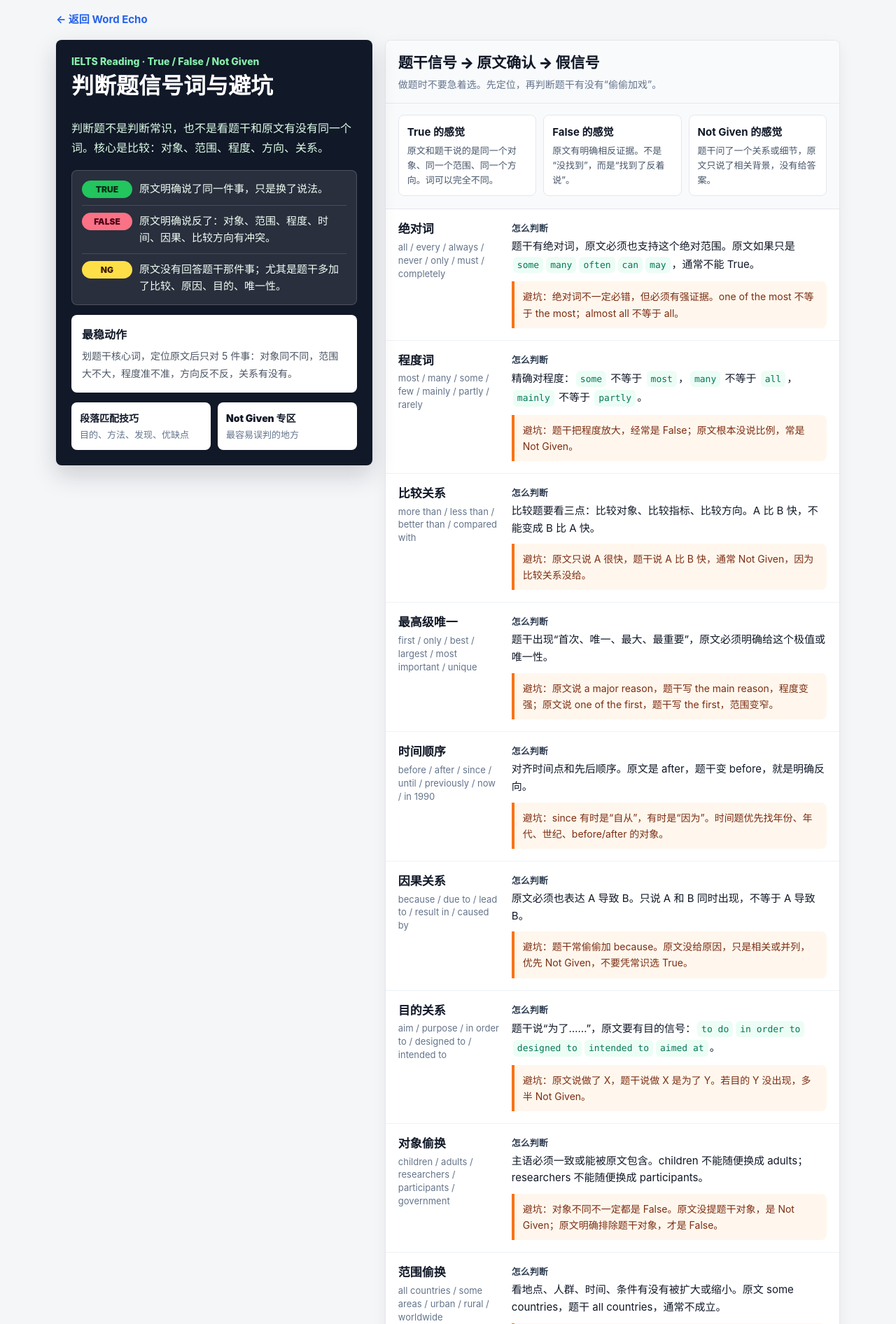
After one commit to qx-zhangzhi/word_echo, a Django app: page /reading/tfng/ in a window 1280 px wide. The commit adds this page. Shown: the top 1892 px of the page at 70% size. Run offline with Django 5.2, Linux system fonts and the light colour scheme.

Commit message:
Add IELTS reading TFNG guide

```diff
--- a/apps/dashboard/urls.py
+++ b/apps/dashboard/urls.py
@@ -4,4 +4,5 @@ from . import views
 urlpatterns = [
     path("", views.home, name="home"),
     path("reading/signals/", views.reading_signals, name="reading_signals"),
+    path("reading/tfng/", views.reading_tfng, name="reading_tfng"),
 ]
--- a/apps/dashboard/views.py
+++ b/apps/dashboard/views.py
@@ -34,3 +34,7 @@ def home(request):
 
 def reading_signals(request):
     return render(request, "dashboard/reading_signals.html")
+
+
+def reading_tfng(request):
+    return render(request, "dashboard/reading_tfng.html")
--- /dev/null
+++ b/templates/dashboard/reading_tfng.html
@@ -0,0 +1,588 @@
+{% extends "base.html" %}
+
+{% block title %}雅思阅读判断题技巧{% endblock %}
+
+{% block extra_css %}
+    .mobile-container {
+        max-width: 1120px;
+    }
+
+    .tfng-shell {
+        display: grid;
+        grid-template-columns: minmax(0, 0.82fr) minmax(0, 1.18fr);
+        gap: 18px;
+        align-items: start;
+    }
+
+    .tfng-hero {
+        position: sticky;
+        top: 12px;
+        background: #111827;
+        color: #ffffff;
+        border-radius: 8px;
+        padding: 22px;
+        box-shadow: 0 14px 34px rgba(17, 24, 39, 0.18);
+    }
+
+    .tfng-kicker {
+        color: #86efac;
+        font-size: 14px;
+        font-weight: 800;
+    }
+
+    .tfng-title {
+        margin-top: 8px;
+        font-size: 32px;
+        line-height: 1.2;
+        font-weight: 900;
+    }
+
+    .tfng-summary {
+        margin-top: 12px;
+        color: #dcfce7;
+        font-size: 16px;
+        line-height: 1.75;
+    }
+
+    .decision-box {
+        margin-top: 18px;
+        background: rgba(255, 255, 255, 0.1);
+        border: 1px solid rgba(255, 255, 255, 0.16);
+        border-radius: 8px;
+        padding: 14px;
+    }
+
+    .decision-row {
+        display: grid;
+        grid-template-columns: 72px minmax(0, 1fr);
+        gap: 10px;
+        align-items: start;
+        color: #f0fdf4;
+        font-size: 15px;
+        line-height: 1.6;
+    }
+
+    .decision-row + .decision-row {
+        margin-top: 10px;
+        padding-top: 10px;
+        border-top: 1px solid rgba(255, 255, 255, 0.14);
+    }
+
+    .answer-tag {
+        display: inline-flex;
+        justify-content: center;
+        border-radius: 999px;
+        padding: 3px 8px;
+        background: #22c55e;
+        color: #052e16;
+        font-size: 12px;
+        font-weight: 900;
+    }
+
+    .answer-tag.false {
+        background: #fb7185;
+        color: #4c0519;
+    }
+
+    .answer-tag.ng {
+        background: #fde047;
+        color: #422006;
+    }
+
+    .rule-card {
+        margin-top: 14px;
+        background: #ffffff;
+        color: #111827;
+        border-radius: 8px;
+        padding: 15px;
+    }
+
+    .rule-title {
+        font-size: 16px;
+        font-weight: 900;
+    }
+
+    .rule-text {
+        margin-top: 8px;
+        color: #4b5563;
+        font-size: 14px;
+        line-height: 1.75;
+    }
+
+    .quick-links {
+        display: grid;
+        grid-template-columns: 1fr 1fr;
+        gap: 10px;
+        margin-top: 14px;
+    }
+
+    .quick-link {
+        display: block;
+        background: #ffffff;
+        color: #111827;
+        border-radius: 8px;
+        padding: 12px;
+        font-size: 14px;
+        font-weight: 900;
+    }
+
+    .quick-link span {
+        display: block;
+        margin-top: 5px;
+        color: #64748b;
+        font-size: 13px;
+        font-weight: 500;
+        line-height: 1.45;
+    }
+
+    .tfng-panel {
+        background: #ffffff;
+        border: 1px solid #e5e7eb;
+        border-radius: 8px;
+        overflow: hidden;
+        box-shadow: 0 8px 22px rgba(15, 23, 42, 0.06);
+    }
+
+    .panel-head {
+        padding: 18px 18px 14px;
+        border-bottom: 1px solid #e5e7eb;
+        background: #f8fafc;
+    }
+
+    .panel-title {
+        font-size: 21px;
+        line-height: 1.35;
+        font-weight: 900;
+    }
+
+    .panel-subtitle {
+        margin-top: 6px;
+        color: #64748b;
+        font-size: 14px;
+        line-height: 1.6;
+    }
+
+    .tfng-list {
+        display: grid;
+    }
+
+    .tfng-item {
+        display: grid;
+        grid-template-columns: 146px minmax(0, 1fr);
+        gap: 16px;
+        padding: 17px 18px;
+        border-bottom: 1px solid #eef2f7;
+    }
+
+    .tfng-item:last-child {
+        border-bottom: none;
+    }
+
+    .item-cn {
+        font-size: 17px;
+        font-weight: 900;
+        line-height: 1.4;
+    }
+
+    .item-en {
+        margin-top: 4px;
+        color: #64748b;
+        font-size: 13px;
+        line-height: 1.45;
+        overflow-wrap: anywhere;
+    }
+
+    .tfng-label {
+        color: #334155;
+        font-size: 13px;
+        font-weight: 900;
+    }
+
+    .tfng-text {
+        margin-top: 5px;
+        color: #111827;
+        font-size: 15px;
+        line-height: 1.65;
+    }
+
+    .tfng-text code {
+        display: inline-block;
+        margin: 2px 2px;
+        padding: 2px 6px;
+        border-radius: 6px;
+        background: #ecfdf5;
+        color: #047857;
+        font-family: ui-monospace, SFMono-Regular, Menlo, Consolas, monospace;
+        font-size: 13px;
+        line-height: 1.5;
+    }
+
+    .avoid {
+        margin-top: 10px;
+        padding: 10px 12px;
+        border-left: 4px solid #f97316;
+        background: #fff7ed;
+        border-radius: 0 8px 8px 0;
+        color: #7c2d12;
+        font-size: 14px;
+        line-height: 1.65;
+    }
+
+    .truth-table {
+        display: grid;
+        grid-template-columns: repeat(3, minmax(0, 1fr));
+        gap: 10px;
+        padding: 16px 18px 18px;
+        background: #f8fafc;
+        border-bottom: 1px solid #e5e7eb;
+    }
+
+    .truth-card {
+        background: #ffffff;
+        border: 1px solid #e5e7eb;
+        border-radius: 8px;
+        padding: 12px;
+    }
+
+    .truth-card strong {
+        display: block;
+        margin-bottom: 6px;
+        font-size: 15px;
+    }
+
+    .truth-card span {
+        color: #475569;
+        font-size: 13px;
+        line-height: 1.55;
+    }
+
+    .back-row {
+        margin-bottom: 12px;
+    }
+
+    @media (max-width: 860px) {
+        .tfng-shell {
+            grid-template-columns: 1fr;
+        }
+
+        .tfng-hero {
+            position: static;
+        }
+    }
+
+    @media (max-width: 640px) {
+        .page {
+            padding: 12px 10px 24px;
+        }
+
+        .tfng-title {
+            font-size: 27px;
+        }
+
+        .tfng-item {
+            grid-template-columns: 1fr;
+            gap: 10px;
+            padding: 16px;
+        }
+
+        .truth-table,
+        .quick-links {
+            grid-template-columns: 1fr;
+        }
+    }
+{% endblock %}
+
+{% block content %}
+<div class="back-row">
+    <a class="back-link" href="/">← 返回 Word Echo</a>
+</div>
+
+<div class="tfng-shell">
+    <aside class="tfng-hero">
+        <div class="tfng-kicker">IELTS Reading · True / False / Not Given</div>
+        <h1 class="tfng-title">判断题信号词与避坑</h1>
+        <div class="tfng-summary">
+            判断题不是判断常识，也不是看题干和原文有没有同一个词。核心是比较：对象、范围、程度、方向、关系。
+        </div>
+
+        <div class="decision-box">
+            <div class="decision-row">
+                <span class="answer-tag">TRUE</span>
+                <span>原文明确说了同一件事，只是换了说法。</span>
+            </div>
+            <div class="decision-row">
+                <span class="answer-tag false">FALSE</span>
+                <span>原文明确说反了：对象、范围、程度、时间、因果、比较方向有冲突。</span>
+            </div>
+            <div class="decision-row">
+                <span class="answer-tag ng">NG</span>
+                <span>原文没有回答题干那件事；尤其是题干多加了比较、原因、目的、唯一性。</span>
+            </div>
+        </div>
+
+        <div class="rule-card">
+            <div class="rule-title">最稳动作</div>
+            <div class="rule-text">
+                划题干核心词，定位原文后只对 5 件事：对象同不同，范围大不大，程度准不准，方向反不反，关系有没有。
+            </div>
+        </div>
+
+        <div class="quick-links">
+            <a class="quick-link" href="/reading/signals/">段落匹配技巧<span>目的、方法、发现、优缺点</span></a>
+            <a class="quick-link" href="#ng">Not Given 专区<span>最容易误判的地方</span></a>
+        </div>
+    </aside>
+
+    <main class="tfng-panel">
+        <div class="panel-head">
+            <div class="panel-title">题干信号 → 原文确认 → 假信号</div>
+            <div class="panel-subtitle">做题时不要急着选。先定位，再判断题干有没有“偷偷加戏”。</div>
+        </div>
+
+        <div class="truth-table">
+            <div class="truth-card">
+                <strong>True 的感觉</strong>
+                <span>原文和题干说的是同一个对象、同一个范围、同一个方向。词可以完全不同。</span>
+            </div>
+            <div class="truth-card">
+                <strong>False 的感觉</strong>
+                <span>原文有明确相反证据。不是“没找到”，而是“找到了反着说”。</span>
+            </div>
+            <div class="truth-card" id="ng">
+                <strong>Not Given 的感觉</strong>
+                <span>题干问了一个关系或细节，原文只说了相关背景，没有给答案。</span>
+            </div>
+        </div>
+
+        <div class="tfng-list">
+            <section class="tfng-item">
+                <div>
+                    <div class="item-cn">绝对词</div>
+                    <div class="item-en">all / every / always / never / only / must / completely</div>
+                </div>
+                <div>
+                    <div class="tfng-label">怎么判断</div>
+                    <div class="tfng-text">题干有绝对词，原文必须也支持这个绝对范围。原文如果只是 <code>some</code><code>many</code><code>often</code><code>can</code><code>may</code>，通常不能 True。</div>
+                    <div class="avoid">避坑：绝对词不一定必错，但必须有强证据。one of the most 不等于 the most；almost all 不等于 all。</div>
+                </div>
+            </section>
+
+            <section class="tfng-item">
+                <div>
+                    <div class="item-cn">程度词</div>
+                    <div class="item-en">most / many / some / few / mainly / partly / rarely</div>
+                </div>
+                <div>
+                    <div class="tfng-label">怎么判断</div>
+                    <div class="tfng-text">精确对程度：<code>some</code> 不等于 <code>most</code>，<code>many</code> 不等于 <code>all</code>，<code>mainly</code> 不等于 <code>partly</code>。</div>
+                    <div class="avoid">避坑：题干把程度放大，经常是 False；原文根本没说比例，常是 Not Given。</div>
+                </div>
+            </section>
+
+            <section class="tfng-item">
+                <div>
+                    <div class="item-cn">比较关系</div>
+                    <div class="item-en">more than / less than / better than / compared with</div>
+                </div>
+                <div>
+                    <div class="tfng-label">怎么判断</div>
+                    <div class="tfng-text">比较题要看三点：比较对象、比较指标、比较方向。A 比 B 快，不能变成 B 比 A 快。</div>
+                    <div class="avoid">避坑：原文只说 A 很快，题干说 A 比 B 快，通常 Not Given，因为比较关系没给。</div>
+                </div>
+            </section>
+
+            <section class="tfng-item">
+                <div>
+                    <div class="item-cn">最高级唯一</div>
+                    <div class="item-en">first / only / best / largest / most important / unique</div>
+                </div>
+                <div>
+                    <div class="tfng-label">怎么判断</div>
+                    <div class="tfng-text">题干出现“首次、唯一、最大、最重要”，原文必须明确给这个极值或唯一性。</div>
+                    <div class="avoid">避坑：原文说 a major reason，题干写 the main reason，程度变强；原文说 one of the first，题干写 the first，范围变窄。</div>
+                </div>
+            </section>
+
+            <section class="tfng-item">
+                <div>
+                    <div class="item-cn">时间顺序</div>
+                    <div class="item-en">before / after / since / until / previously / now / in 1990</div>
+                </div>
+                <div>
+                    <div class="tfng-label">怎么判断</div>
+                    <div class="tfng-text">对齐时间点和先后顺序。原文是 after，题干变 before，就是明确反向。</div>
+                    <div class="avoid">避坑：since 有时是“自从”，有时是“因为”。时间题优先找年份、年代、世纪、before/after 的对象。</div>
+                </div>
+            </section>
+
+            <section class="tfng-item">
+                <div>
+                    <div class="item-cn">因果关系</div>
+                    <div class="item-en">because / due to / lead to / result in / caused by</div>
+                </div>
+                <div>
+                    <div class="tfng-label">怎么判断</div>
+                    <div class="tfng-text">原文必须也表达 A 导致 B。只说 A 和 B 同时出现，不等于 A 导致 B。</div>
+                    <div class="avoid">避坑：题干常偷偷加 because。原文没给原因，只是相关或并列，优先 Not Given，不要凭常识选 True。</div>
+                </div>
+            </section>
+
+            <section class="tfng-item">
+                <div>
+                    <div class="item-cn">目的关系</div>
+                    <div class="item-en">aim / purpose / in order to / designed to / intended to</div>
+                </div>
+                <div>
+                    <div class="tfng-label">怎么判断</div>
+                    <div class="tfng-text">题干说“为了……”，原文要有目的信号：<code>to do</code><code>in order to</code><code>designed to</code><code>intended to</code><code>aimed at</code>。</div>
+                    <div class="avoid">避坑：原文说做了 X，题干说做 X 是为了 Y。若目的 Y 没出现，多半 Not Given。</div>
+                </div>
+            </section>
+
+            <section class="tfng-item">
+                <div>
+                    <div class="item-cn">对象偷换</div>
+                    <div class="item-en">children / adults / researchers / participants / government</div>
+                </div>
+                <div>
+                    <div class="tfng-label">怎么判断</div>
+                    <div class="tfng-text">主语必须一致或能被原文包含。children 不能随便换成 adults；researchers 不能随便换成 participants。</div>
+                    <div class="avoid">避坑：对象不同不一定都是 False。原文没提题干对象，是 Not Given；原文明确排除题干对象，才是 False。</div>
+                </div>
+            </section>
+
+            <section class="tfng-item">
+                <div>
+                    <div class="item-cn">范围偷换</div>
+                    <div class="item-en">all countries / some areas / urban / rural / worldwide</div>
+                </div>
+                <div>
+                    <div class="tfng-label">怎么判断</div>
+                    <div class="tfng-text">看地点、人群、时间、条件有没有被扩大或缩小。原文 some countries，题干 all countries，通常不成立。</div>
+                    <div class="avoid">避坑：原文小范围，题干大范围，多数是 False 或 Not Given；判断关键是原文有没有明确否定大范围。</div>
+                </div>
+            </section>
+
+            <section class="tfng-item">
+                <div>
+                    <div class="item-cn">否定表达</div>
+                    <div class="item-en">not / no / never / fail to / lack / without / little</div>
+                </div>
+                <div>
+                    <div class="tfng-label">怎么判断</div>
+                    <div class="tfng-text">遇到否定词，先判断方向。原文有，题干无；原文无，题干有，都可能变成反向。</div>
+                    <div class="avoid">避坑：little 有时是“几乎没有”，a little 是“有一点”。fail to do 是“未能做成”，不要漏掉。</div>
+                </div>
+            </section>
+
+            <section class="tfng-item">
+                <div>
+                    <div class="item-cn">观点事实</div>
+                    <div class="item-en">believe / argue / claim / according to / evidence shows</div>
+                </div>
+                <div>
+                    <div class="tfng-label">怎么判断</div>
+                    <div class="tfng-text">原文是某人观点，题干说成客观事实，要小心。题干如果写 X believed，原文也要对应 X 的观点。</div>
+                    <div class="avoid">避坑：Some experts believe A 不等于 A is true。观点来源、说话人、态度方向都要对齐。</div>
+                </div>
+            </section>
+
+            <section class="tfng-item">
+                <div>
+                    <div class="item-cn">可能性</div>
+                    <div class="item-en">may / might / can / could / likely / certain / impossible</div>
+                </div>
+                <div>
+                    <div class="tfng-label">怎么判断</div>
+                    <div class="tfng-text">区分“可能、能够、很可能、一定”。原文 may，题干改成 will/certain，程度变强。</div>
+                    <div class="avoid">避坑：can 表示“有能力/可能”，不是一定发生。likely 也不是 certain。</div>
+                </div>
+            </section>
+
+            <section class="tfng-item">
+                <div>
+                    <div class="item-cn">数量数字</div>
+                    <div class="item-en">number / percent / twice / half / majority / minority</div>
+                </div>
+                <div>
+                    <div class="tfng-label">怎么判断</div>
+                    <div class="tfng-text">数字题不只看数字，还要看单位、对象、时间、比例基准。50% of adults 不等于 50% of children。</div>
+                    <div class="avoid">避坑：more than 50% 和 about 50% 不同；increase by 20% 和 increase to 20% 不同。</div>
+                </div>
+            </section>
+
+            <section class="tfng-item">
+                <div>
+                    <div class="item-cn">条件限制</div>
+                    <div class="item-en">if / unless / only if / provided that / except / limited to</div>
+                </div>
+                <div>
+                    <div class="tfng-label">怎么判断</div>
+                    <div class="tfng-text">条件词决定一句话什么时候成立。题干省掉条件，可能把一句有限成立的话变成普遍成立。</div>
+                    <div class="avoid">避坑：原文 under certain conditions，题干直接说 always works，范围被放大，通常 False。</div>
+                </div>
+            </section>
+
+            <section class="tfng-item">
+                <div>
+                    <div class="item-cn">定义改写</div>
+                    <div class="item-en">means / refers to / is known as / called / defined as</div>
+                </div>
+                <div>
+                    <div class="tfng-label">怎么判断</div>
+                    <div class="tfng-text">定义题看核心属性是否一致。题干可能把定义里的必要条件删掉，或把例子说成定义。</div>
+                    <div class="avoid">避坑：such as 后面是例子，不是定义。A includes B 不等于 A means B。</div>
+                </div>
+            </section>
+
+            <section class="tfng-item">
+                <div>
+                    <div class="item-cn">变化趋势</div>
+                    <div class="item-en">increase / decline / become / no longer / used to / now</div>
+                </div>
+                <div>
+                    <div class="tfng-label">怎么判断</div>
+                    <div class="tfng-text">看变化方向和时间起点。原文说增加，题干说减少，是 False；原文说现在，题干说过去，要核时间。</div>
+                    <div class="avoid">避坑：原文只描述现在状态，题干说“已经变得……”，如果没有过去对比，可能 Not Given。</div>
+                </div>
+            </section>
+
+            <section class="tfng-item">
+                <div>
+                    <div class="item-cn">例子归纳</div>
+                    <div class="item-en">for example / such as / including / one case</div>
+                </div>
+                <div>
+                    <div class="tfng-label">怎么判断</div>
+                    <div class="tfng-text">例子只能证明它所在句子的观点，不能自动推广到所有情况。</div>
+                    <div class="avoid">避坑：原文说 A is an example of B，题干说 all B are A，范围倒置，通常不成立。</div>
+                </div>
+            </section>
+
+            <section class="tfng-item">
+                <div>
+                    <div class="item-cn">让步转折</div>
+                    <div class="item-en">although / however / nevertheless / yet / instead / rather than</div>
+                </div>
+                <div>
+                    <div class="tfng-label">怎么判断</div>
+                    <div class="tfng-text">转折后常是作者重点，但判断题可能考转折前的让步内容。题干问哪一半，就读哪一半。</div>
+                    <div class="avoid">避坑：看到 however 不要自动选反。先确认题干说的是被反驳的旧观点，还是转折后的新观点。</div>
+                </div>
+            </section>
+
+            <section class="tfng-item">
+                <div>
+                    <div class="item-cn">Not Given 专门判断</div>
+                    <div class="item-en">missing comparison / missing reason / missing purpose / missing number</div>
+                </div>
+                <div>
+                    <div class="tfng-label">怎么判断</div>
+                    <div class="tfng-text">题干和原文主题相关，但题干多问了一个原文没回答的东西：谁更多、为什么、为了什么、是否唯一、是否所有。</div>
+                    <div class="avoid">避坑：相关不等于 True；没找到反话也不等于 False。原文没有回答，就是 Not Given。</div>
+                </div>
+            </section>
+        </div>
+    </main>
+</div>
+{% endblock %}
```
Also changed, not shown: templates/dashboard/home.html (+10 -0 lines), templates/dashboard/reading_signals.html (+7 -0 lines).
